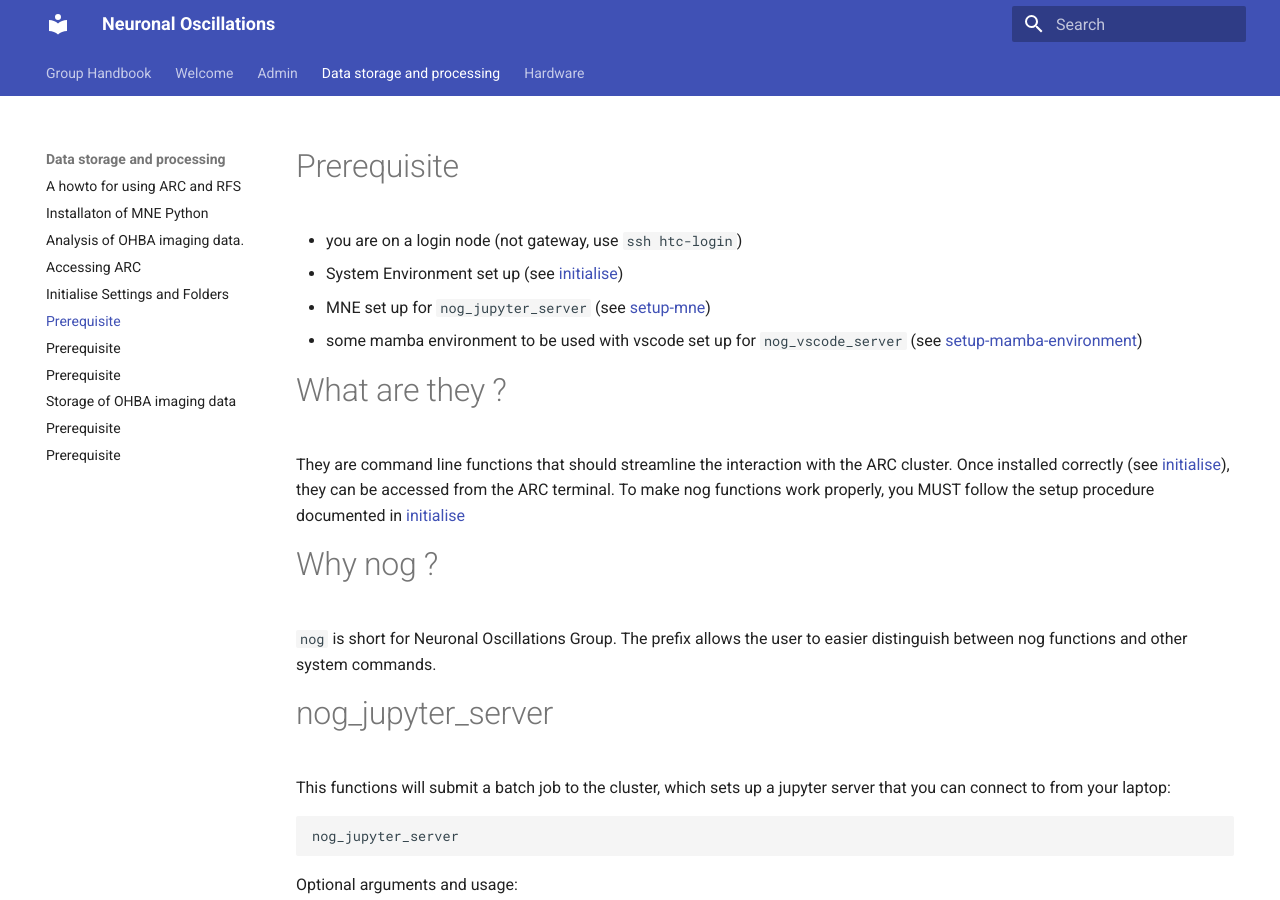
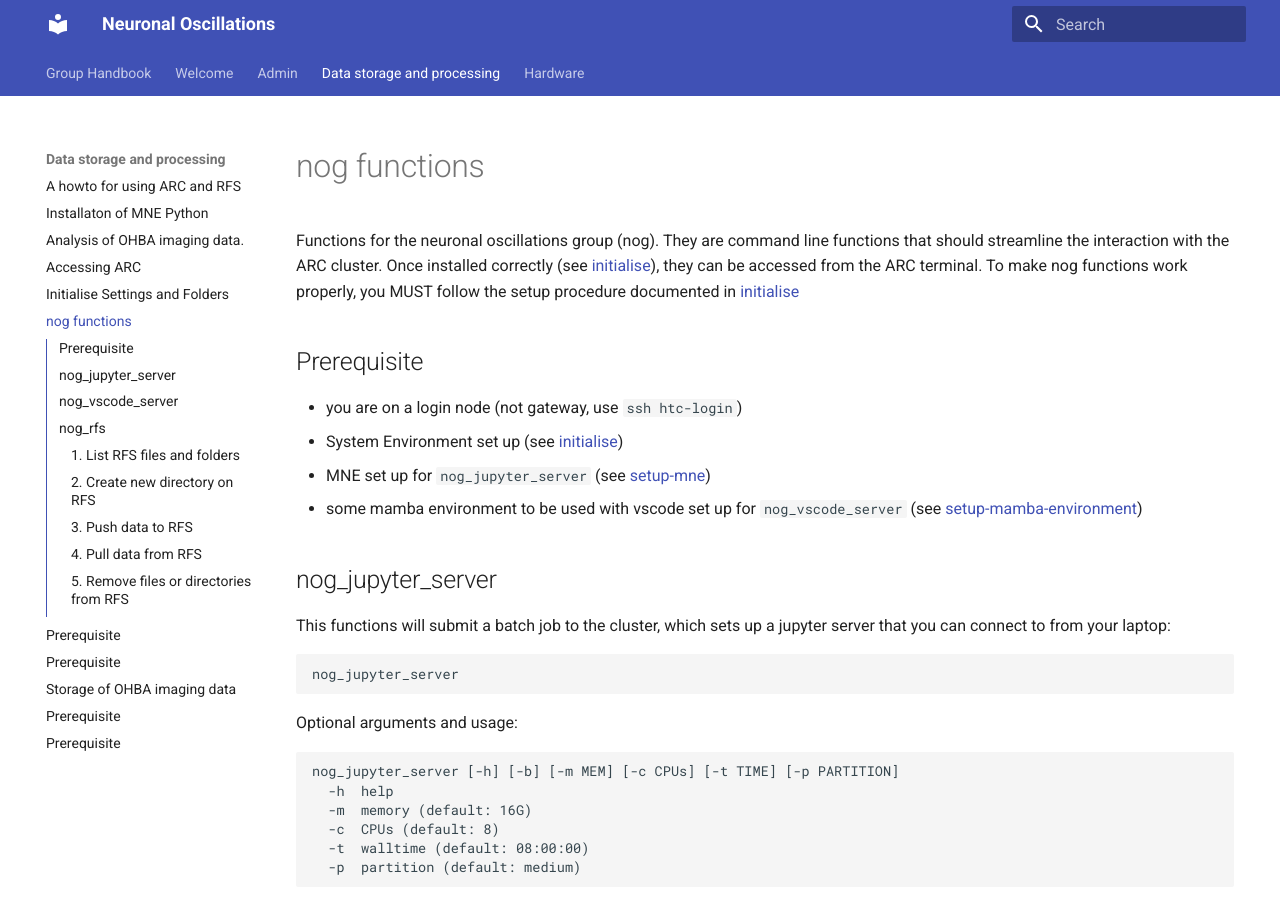
Before and after one commit to Neuronal-Oscillations/group-handbook, an MkDocs documentation site: the page built from docs/data-storage-and-processing/nog-functions.md, in a window 1280 px wide and 900 px high. Built offline with MkDocs 1.6.1 and Material for MkDocs 9.7.7, drawn with Linux system fonts in a browser that asks for light colours.

Commit message:
Update nog-functions.md

````diff
--- a/docs/data-storage-and-processing/nog-functions.md
+++ b/docs/data-storage-and-processing/nog-functions.md
@@ -1,21 +1,16 @@
-# Prerequisite
+# nog functions
+Functions for the neuronal oscillations group (nog). They are command line functions that should streamline the interaction with the ARC cluster.
+Once installed correctly (see [initialise](initialise.md)), they can be accessed from the ARC terminal.
+To make nog functions work properly, you MUST follow the setup procedure documented in [initialise](initialise.md)
+
+## Prerequisite
 
 - you are on a login node (not gateway, use `ssh htc-login`)
 - System Environment set up (see [initialise](initialise.md))
 - MNE set up for `nog_jupyter_server` (see [setup-mne](setup-mne.md))
 - some mamba environment to be used with vscode set up for `nog_vscode_server` (see [setup-mamba-environment](setup-mamba-environment.md))
 
-# What are they ?
-
-They are command line functions that should streamline the interaction with the ARC cluster.
-Once installed correctly (see [initialise](initialise.md)), they can be accessed from the ARC terminal.
-To make nog functions work properly, you MUST follow the setup procedure documented in [initialise](initialise.md)
-
-# Why nog ?
-
-`nog` is short for Neuronal Oscillations Group. The prefix allows the user to easier distinguish between nog functions and other system commands.
-
-# nog_jupyter_server
+## nog_jupyter_server
 
 This functions will submit a batch job to the cluster, which sets up a jupyter server that you can connect to from your laptop:
 
@@ -42,7 +37,7 @@ nog_jupyter_server -m 16G -t 08:00:00
 
 A server will start in the background and shortly after, instructions on how to connect will be printed to the Terminal. When connecting to the server, be patient, as this can take up to several minutes until everything is set up.
 
-# nog_vscode_server
+## nog_vscode_server
 
 This functions will submit an interactive or batch job to the cluster, which sets up a VSCode server that you can connect to from your laptop:
 
@@ -71,7 +66,7 @@ nog_vscode_server -m 16G -t 08:00:00
 
 A server will start in the background and shortly after, instructions on how to connect will be printed to the Terminal. When connecting to the server, be patient, as this can take up to several minutes until everything is set up.
 
-# nog_rfs
+## nog_rfs
 
 This functions allows the user to interact with the RFS file storage. Requires that the RFS credentials file is set up (see [initialise](initialise.md)).
 
@@ -98,7 +93,7 @@ nog_rfs (ls|mkdir|push|pull|rm) REMOTE_FILE [LOCAL_FILE]...
      (e.g. nog_rfs rm -d "RFS_DIR/RFS_SUBDIR")
 ```
 
-## 1. List RFS files and folders
+### 1. List RFS files and folders
 
 ```bash
 # list files in RFS root
@@ -108,7 +103,7 @@ nog_rfs ls
 nog_rfs ls SOME_DIR/SOME_SUBDIR/
 ```
 
-## 2. Create new directory on RFS
+### 2. Create new directory on RFS
 
 ```bash
 # make new directory in root
@@ -124,7 +119,7 @@ nog_rfs mkdir NEW_DIR/NEW_SUBDIR
 nog_rfs mkdir NEW_SUBSUBDIR/NEW_SUBSUBSUBDIR NEW_DIR/NEW_SUBDIR
 ```
 
-## 3. Push data to RFS
+### 3. Push data to RFS
 
 ```bash
 # Push files or directories to root
@@ -134,7 +129,7 @@ nog_rfs push file_or_dir
 nog_rfs push file_or_dir OTHER_DIR/
 ```
 
-## 4. Pull data from RFS
+### 4. Pull data from RFS
 
 Note that here you have to indicate whether you want to push a file or directory. Use the `-d` flag to pull directories (no flag = file). Note that when pulling a directory, not the directory itself, but it's content gets pulled.
 
@@ -154,7 +149,7 @@ mkdir $DATA/rfs_data
 nog_rfs pull -d rfs_data $DATA/rfs_data/
 ```
 
-## 5. Remove files or directories from RFS
+### 5. Remove files or directories from RFS
 
 Note that here you have to indicate whether you want to remove a file or directory. Use the `-d` flag to remove directories (no flag = file).
 
````
